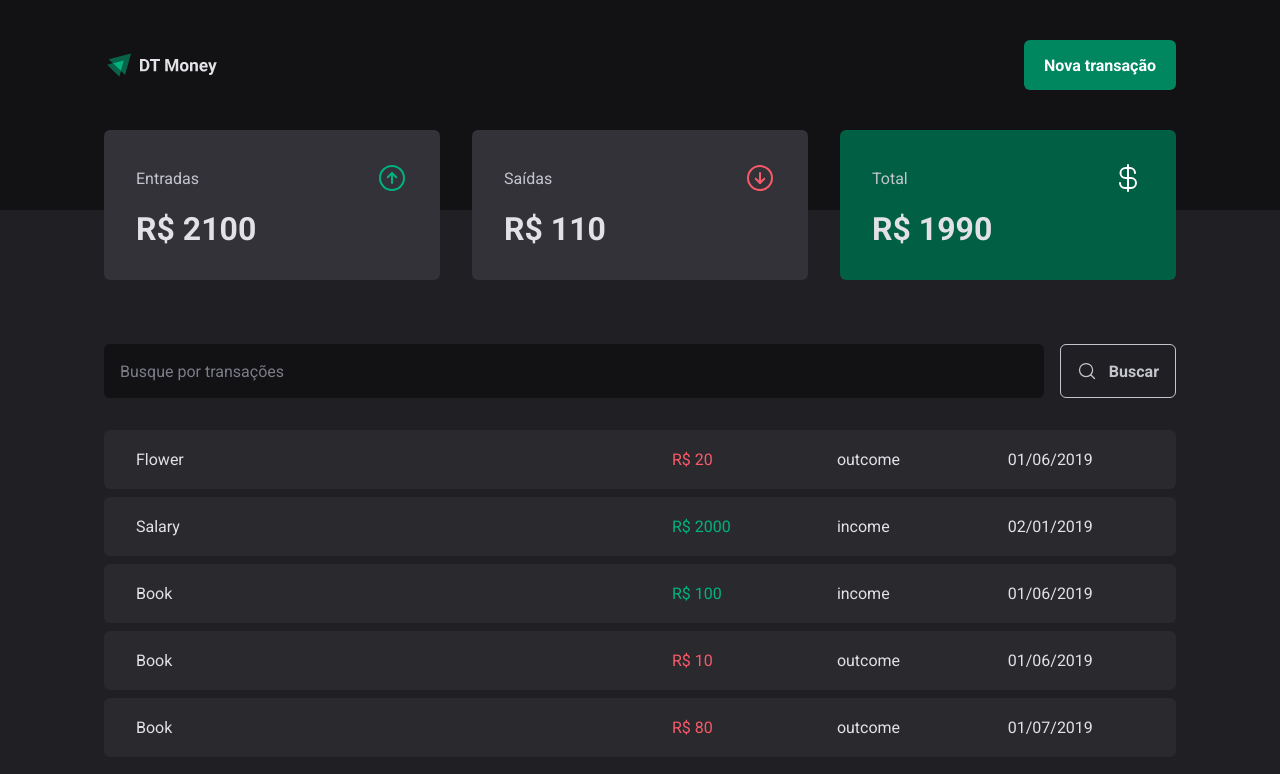
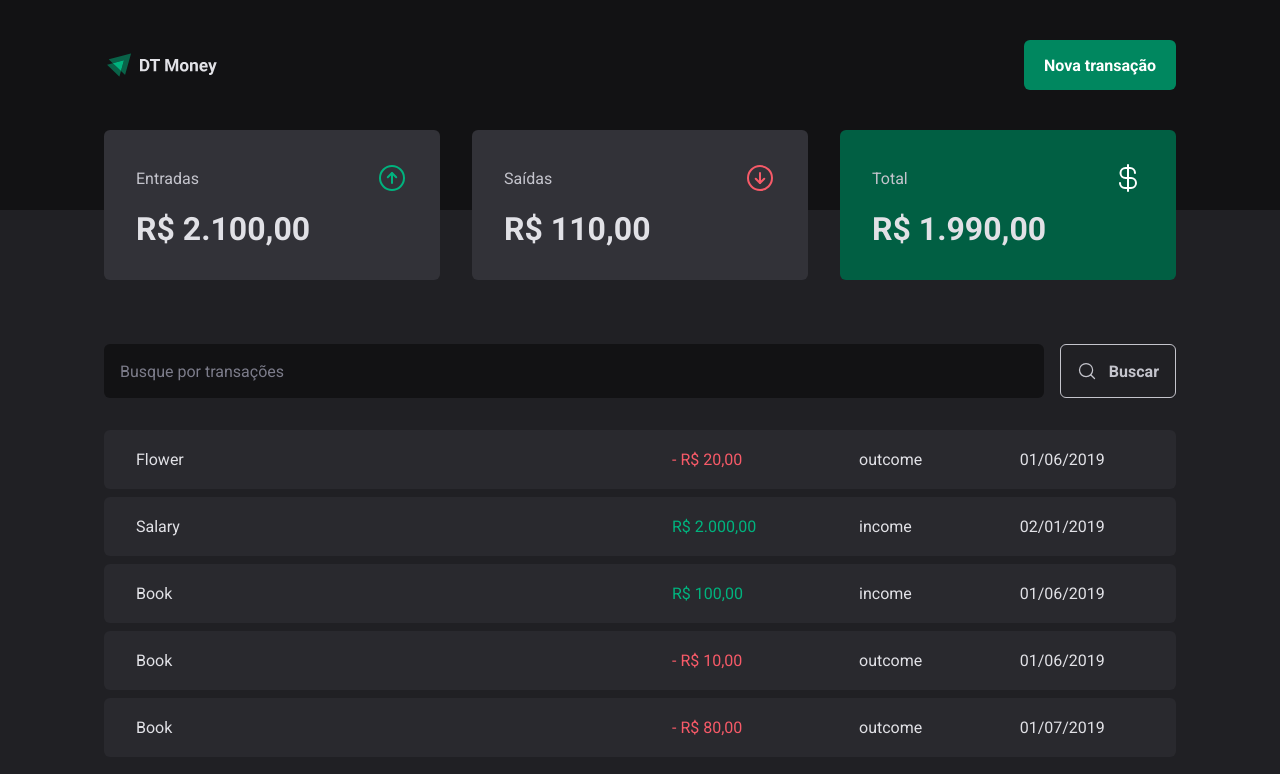
Before and after one commit to caiotheodoro/fintrack, a React (Vite) app: page / in a window 1280 px wide. Shown: the top 774 px of the page. Built offline with nearby package versions, Linux system fonts and the light colour scheme; data requests are answered from the project's data file.

Commit message:
feat: 🎸 summary hook

```diff
--- a/src/components/Summary/index.tsx
+++ b/src/components/Summary/index.tsx
@@ -1,25 +1,9 @@
 import { SummaryCard, SummaryContainer } from "./styles";
 import { ArrowCircleDown, ArrowCircleUp, CurrencyDollar } from 'phosphor-react'
-import { useContext } from "react";
-import { TransactionsContext } from "../../context/TransactionsContext";
+import { priceFormatter } from "../../utils/formatter";
+import { useSummary } from "../../hooks/useSummary";
 export function Summary() {
-    const { transactions } = useContext(TransactionsContext);
-
-    const summary = transactions.reduce((accumulator, transaction) => {
-        if (transaction.type === 'income') {
-            accumulator.income += transaction.price;
-            accumulator.total += transaction.price;
-        } else {
-            accumulator.outcome += transaction.price;
-            accumulator.total -= transaction.price;
-        }
-
-        return accumulator;
-    }, {
-        income: 0,
-        outcome: 0,
-        total: 0
-    });
+    const summary = useSummary()
 
     return (
         <SummaryContainer>
@@ -28,21 +12,21 @@
                     <span>Entradas</span>
                     <ArrowCircleUp size={32} color="#00b37e" />
                 </header>
-                <strong>R$ {summary.income}</strong>
+                <strong>{priceFormatter.format(summary.income)}</strong>
             </SummaryCard>
             <SummaryCard>
                 <header>
                     <span>Saídas</span>
                     <ArrowCircleDown size={32} color="#F75A68" />
                 </header>
-                <strong>R$ {summary.outcome}</strong>
+                <strong>{priceFormatter.format(summary.outcome)}</strong>
             </SummaryCard>
             <SummaryCard variant="green">
                 <header>
                     <span>Total</span>
                     <CurrencyDollar size={32} color="#fff" />
                 </header>
-                <strong>R$ {summary.total}</strong>
+                <strong>{priceFormatter.format(summary.total)}</strong>
             </SummaryCard>
         </SummaryContainer>
     )
--- /dev/null
+++ b/src/hooks/useSummary.ts
@@ -0,0 +1,25 @@
+import { useContext } from "react";
+import { TransactionsContext } from "../context/TransactionsContext";
+
+
+export const useSummary = () => {
+    const { transactions } = useContext(TransactionsContext);
+
+    const summary = transactions.reduce((accumulator, transaction) => {
+        if (transaction.type === 'income') {
+            accumulator.income += transaction.price;
+            accumulator.total += transaction.price;
+        } else {
+            accumulator.outcome += transaction.price;
+            accumulator.total -= transaction.price;
+        }
+
+        return accumulator;
+    }, {
+        income: 0,
+        outcome: 0,
+        total: 0
+    });
+
+    return summary;
+}
--- a/src/pages/Transactions/index.tsx
+++ b/src/pages/Transactions/index.tsx
@@ -2,6 +2,7 @@
 import { Header } from "../../components/Header";
 import { Summary } from "../../components/Summary";
 import { TransactionsContext } from "../../context/TransactionsContext";
+import { dateFormatter, priceFormatter } from "../../utils/formatter";
 import { SearhcForm } from "./components/SearchForm";
 import { PriceHighlight, TransactionsContainer, TransactionsTable } from "./styles";
 
@@ -24,14 +25,14 @@
                                     {transaction.description}
                                 </td>
                                 <td>
-                                    <PriceHighlight variant={transaction.type}>R$ {transaction.price}</PriceHighlight>
+                                    <PriceHighlight variant={transaction.type}>
+                                        {transaction.type === "outcome" && "- "}
+                                        {priceFormatter.format(transaction.price)}
+
+                                    </PriceHighlight>
                                 </td>
                                 <td>{transaction.type}</td>
-                                <td>{new Date(transaction.createdAt).toLocaleDateString('pt-BR', {
-                                    year: 'numeric',
-                                    month: '2-digit',
-                                    day: '2-digit'
-                                })}</td>
+                                <td>{dateFormatter.format(new Date(transaction.createdAt))}</td>
                             </tr>
                         ))}
                     </tbody>
--- /dev/null
+++ b/src/utils/formatter.ts
@@ -0,0 +1,6 @@
+export const dateFormatter = new Intl.DateTimeFormat('pt-BR');
+
+export const priceFormatter = new Intl.NumberFormat('pt-BR', {
+    style: 'currency',
+    currency: 'BRL',
+});
```
